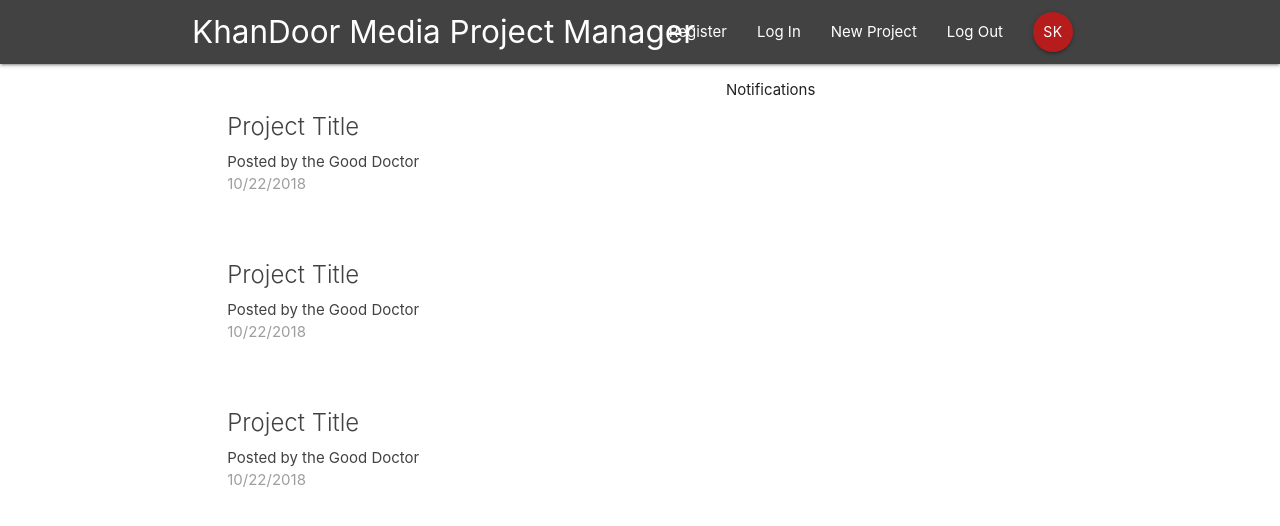
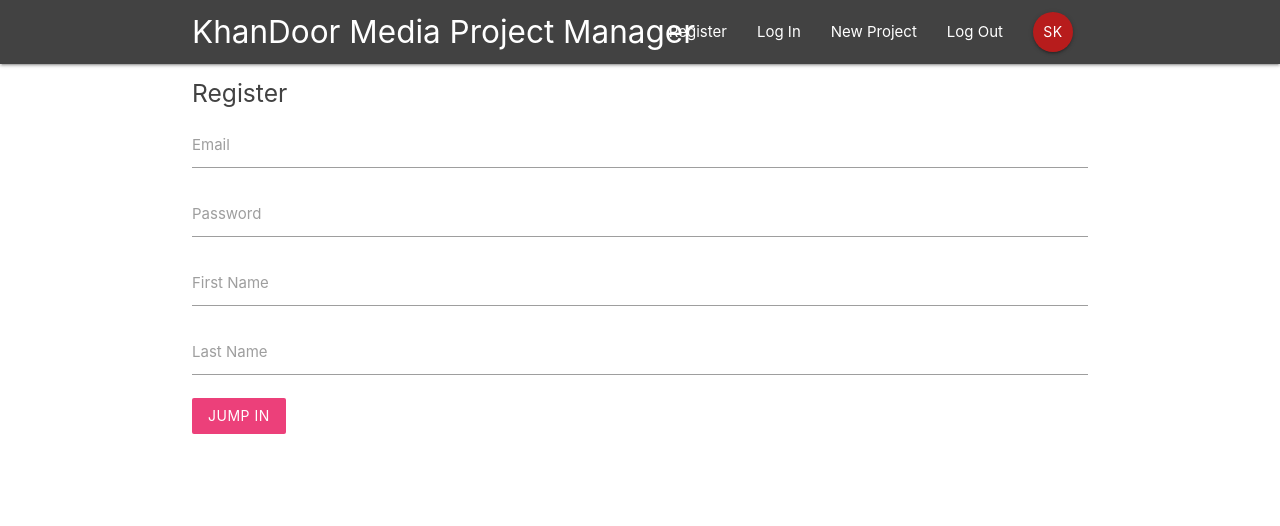
Before and after one commit to KhanDoors/react-project-developer, a React (Create React App) app: page /signUp in a window 1280 px wide. Shown: the top 526 px of the page. Built offline with nearby package versions, Linux system fonts and the light colour scheme.

Commit message:
sign up sign in done

```diff
--- a/public/index.html
+++ b/public/index.html
@@ -16,7 +16,7 @@
 <body>
 
   <div id="root"></div>
-
+  <script src="https://cdnjs.cloudflare.com/ajax/libs/materialize/1.0.0/js/materialize.min.js"></script>
 </body>
 
 </html>
--- a/src/App.js
+++ b/src/App.js
@@ -2,6 +2,10 @@
 import { BrowserRouter, Switch, Route } from "react-router-dom";
 import Navbar from "./components/layout/Navbar";
 import Dashboard from "../src/components/dashboard/Dashboard";
+import ProjectDetails from "./components/projects/ProjectDetails";
+import SignIn from "./components/auth/SignedIn";
+import SignUp from "./components/auth/SignUp";
+import CreateProject from "./components/projects/CreateProject";
 
 class App extends Component {
   render() {
@@ -10,7 +14,11 @@
         <div className="App">
           <Navbar />
           <Switch>
-            <Route path="/" component={Dashboard} />
+            <Route exact path="/" component={Dashboard} />
+            <Route path="/project/:id" component={ProjectDetails} />
+            <Route path="/signin" component={SignIn} />
+            <Route path="/signUp" component={SignUp} />
+            <Route path="/create" component={CreateProject} />
           </Switch>
         </div>
       </BrowserRouter>
--- a/src/components/auth/SignUp.js
+++ b/src/components/auth/SignUp.js
@@ -0,0 +1,52 @@
+import React, { Component } from "react";
+
+class SignedUp extends Component {
+  state = {
+    email: "",
+    password: "",
+    firstName: "",
+    lastName: ""
+  };
+
+  handleChange = e => {
+    this.setState({
+      [e.target.id]: e.target.value
+    });
+  };
+
+  handleSubmit = e => {
+    e.preventDefault();
+    console.log(this.state);
+  };
+
+  render() {
+    return (
+      <div className="container">
+        <form onSubmit={this.handleSubmit} className="white">
+          <h5 className="grey-text text-darken-3">Register</h5>
+          <div className="input-field">
+            <label htmlFor="email">Email</label>
+            <input type="email" id="email" onChange={this.handleChange} />
+          </div>
+          <div className="input-field">
+            <label htmlFor="password">Password</label>
+            <input type="password" id="password" onChange={this.handleChange} />
+          </div>
+          <div className="input-field">
+            <label htmlFor="firstName">First Name</label>
+            <input type="text" id="firstName" onChange={this.handleChange} />
+          </div>
+          <div className="input-field">
+            <label htmlFor="lastName">Last Name</label>
+            <input type="text" id="lastName" onChange={this.handleChange} />
+          </div>
+          <div className="input-field">
+            <button className="btn pink lighten-1 z-depth-0">Jump In</button>
+          </div>
+        </form>
+      </div>
+    );
+  }
+}
+
+export default SignedUp;
--- a/src/components/auth/SignedIn.js
+++ b/src/components/auth/SignedIn.js
@@ -0,0 +1,42 @@
+import React, { Component } from "react";
+
+class SignedIn extends Component {
+  state = {
+    email: "",
+    password: ""
+  };
+
+  handleChange = e => {
+    this.setState({
+      [e.target.id]: e.target.value
+    });
+  };
+
+  handleSubmit = e => {
+    e.preventDefault();
+    console.log(this.state);
+  };
+
+  render() {
+    return (
+      <div className="container">
+        <form onSubmit={this.handleSubmit} className="white">
+          <h5 className="grey-text text-darken-3">Sign In</h5>
+          <div className="input-field">
+            <label htmlFor="email">Email</label>
+            <input type="email" id="email" onChange={this.handleChange} />
+          </div>
+          <div className="input-field">
+            <label htmlFor="password">Password</label>
+            <input type="password" id="password" onChange={this.handleChange} />
+          </div>
+          <div className="input-field">
+            <button className="btn pink lighten-1 z-depth-0">Login</button>
+          </div>
+        </form>
+      </div>
+    );
+  }
+}
+
+export default SignedIn;
--- a/src/components/projects/CreateProject.js
+++ b/src/components/projects/CreateProject.js
@@ -0,0 +1,46 @@
+import React, { Component } from "react";
+
+class CreateProject extends Component {
+  state = {
+    title: "",
+    content: ""
+  };
+
+  handleChange = e => {
+    this.setState({
+      [e.target.id]: e.target.value
+    });
+  };
+
+  handleSubmit = e => {
+    e.preventDefault();
+    console.log(this.state);
+  };
+
+  render() {
+    return (
+      <div className="container">
+        <form onSubmit={this.handleSubmit} className="white">
+          <h5 className="grey-text text-darken-3">Sign In</h5>
+          <div className="input-field">
+            <label htmlFor="title">Title</label>
+            <input type="text" id="title" onChange={this.handleChange} />
+          </div>
+          <div className="input-field">
+            <label htmlFor="content">Project Content</label>
+            <textarea
+              id="content"
+              className="materialize-textarea"
+              onChange={this.handleChange}
+            />
+          </div>
+          <div className="input-field">
+            <button className="btn pink lighten-1 z-depth-0">Create</button>
+          </div>
+        </form>
+      </div>
+    );
+  }
+}
+
+export default CreateProject;
--- a/src/components/projects/ProjectDetails.js
+++ b/src/components/projects/ProjectDetails.js
@@ -0,0 +1,27 @@
+import React from "react";
+
+function ProjectDetails(props) {
+  const id = props.match.params.id;
+
+  return (
+    <div className="container section project-details">
+      <div className="card z-depth-0">
+        <div className="card-content">
+          <span className="card-title">Project Title - {id}</span>
+          <p>
+            Lorem ipsum dolor sit amet, consectetur adipisicing elit. Illum
+            corporis impedit repellat hic dolor, veritatis, aliquid quo
+            perspiciatis corrupti nesciunt accusantium nisi ipsam expedita,
+            tenetur nam consequatur commodi laboriosam facere.
+          </p>
+        </div>
+        <div className="card-action grey lighten-4 grey-text">
+          <div>Posted by the KhanDoor</div>
+          <div>10/22/2018</div>
+        </div>
+      </div>
+    </div>
+  );
+}
+
+export default ProjectDetails;
```
Also changed, not shown: src/components/pexels-photo-830891.jpeg (added), 1 other file (tests, documents, lock files or other folders).
